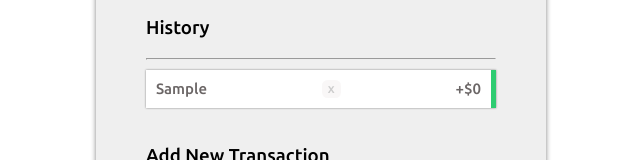
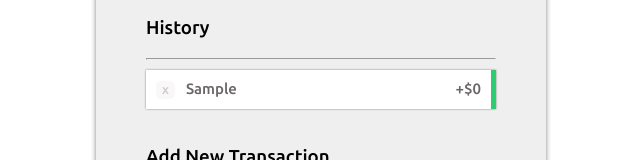
Before and after one commit to saifullahamin/expense-tracker-react, a React (Create React App) app: page / in a window 1280 px wide. Both pictures are taken after typing "Sample" into the empty fields and a click on the input "Add Transaction". Shown: the part 268-428 px from the top of the page, without its empty margins (319-959 px from the left). Built offline with nearby package versions, Linux system fonts and the light colour scheme.

Commit message:
Enhanced the delete function.

```diff
--- a/src/App.css
+++ b/src/App.css
@@ -76,6 +76,7 @@ input[type="number"] {
   font-size: 13px;
   border-radius: 30%;
   opacity: 0.2;
+  margin-right: 11px;
 }
 li:hover .x-button{
   opacity: 0.6;
--- a/src/components/TransactionList.js
+++ b/src/components/TransactionList.js
@@ -13,18 +13,22 @@ export const TransactionList = () => {
       <ul className="transaction-list">
         {transactions.map((transObj) => {
           return (
-            <li className={transObj.amount < 0 ? "minus" : "plus"} key={transObj.id}>
-              <span>{transObj.desc}</span>
+            <li
+              className={transObj.amount < 0 ? "minus" : "plus"}
+              key={transObj.id}
+            >
+              <div>
               <button
-                className="x-button"
-                onClick={() => deleteTransaction(transObj.id)}
-              >
-                x
-              </button>
+                  className="x-button"
+                  onClick={() => deleteTransaction(transObj.id)}
+                >
+                  x
+                </button>
+                <span>{transObj.desc}</span>
+              </div>
               <span>
                 {transObj.amount >= 0 ? "+" : "-"}${Math.abs(transObj.amount)}
               </span>
-
             </li>
           );
         })}
@@ -32,4 +36,4 @@ export const TransactionList = () => {
       <br />
     </div>
   );
-}
+};
```
